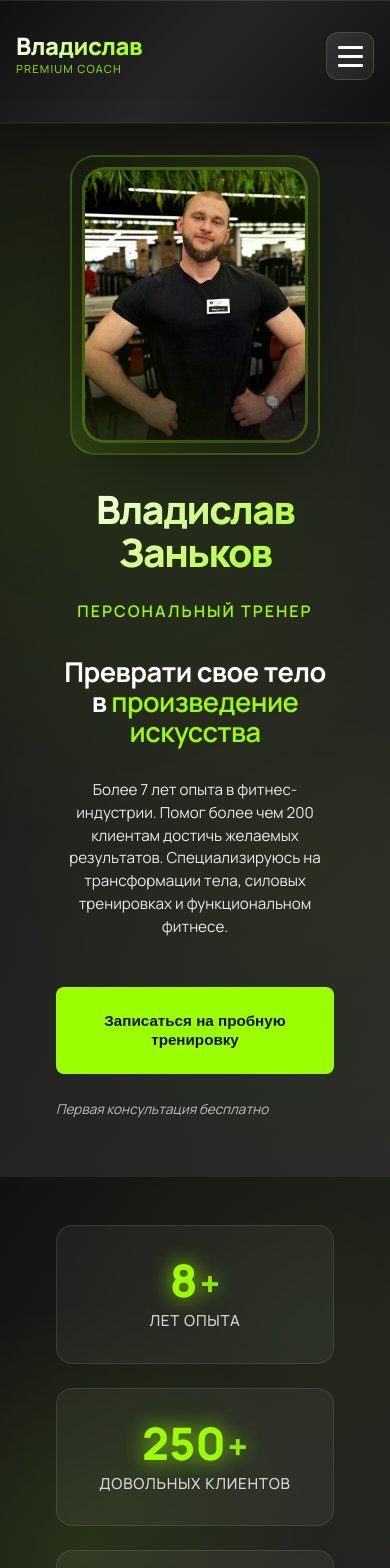
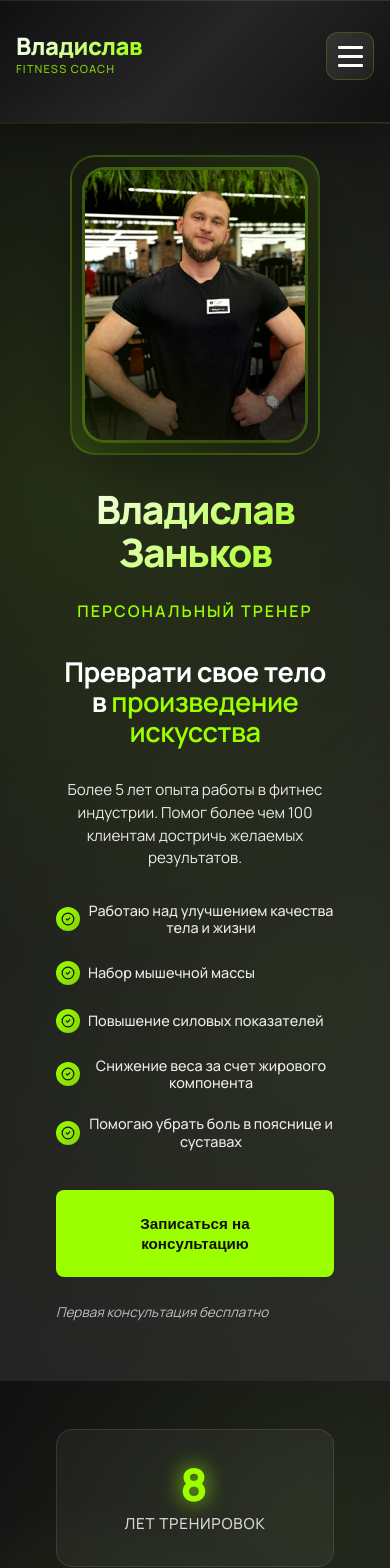
Before and after one commit to Sovyshkin/zankov-coach, a Vue app: page / in a window 390 px wide. Shown: the top 1568 px of the page. Built offline with nearby package versions, Linux system fonts and the light colour scheme.

Commit message:
fix text

```diff
--- a/index.html
+++ b/index.html
@@ -70,7 +70,6 @@
       "description": "Персональный фитнес-тренер в Самаре. Онлайн тренировки, программы питания, спортивное консультирование.",
       "url": "https://zankovcoach.ru",
       "telephone": "+7-999-123-45-67",
-      "email": "info@zankovcoach.ru",
       "address": {
         "@type": "PostalAddress",
         "addressLocality": "Самара",
@@ -103,7 +102,6 @@
       "url": "https://zankovcoach.ru",
       "image": "https://zankovcoach.ru/trainer-photo.jpg",
       "telephone": "+7-999-123-45-67",
-      "email": "info@zankovcoach.ru",
       "address": {
         "@type": "PostalAddress",
         "addressLocality": "Самара",
--- a/src/components/FAQSection.vue
+++ b/src/components/FAQSection.vue
@@ -45,9 +45,6 @@
           <button class="btn btn-primary" @click="openTelegramChat">
             Задать вопрос
           </button>
-          <a href="tel:+79991234567" class="btn btn-secondary">
-            Позвонить сейчас
-          </a>
         </div>
       </div>
     </div>
--- a/src/components/HeroSection.vue
+++ b/src/components/HeroSection.vue
@@ -34,17 +34,67 @@
                   <span class="text-accent">произведение искусства</span>
                 </h2>
                 <p class="description-text">
-                  Более 7 лет опыта в фитнес-индустрии. Помог более чем 200 клиентам
-                  достичь желаемых результатов. Специализируюсь на трансформации тела,
-                  силовых тренировках и функциональном фитнесе.
+                  Более 5 лет опыта работы в фитнес индустрии. Помог более чем 100 клиентам достричь желаемых результатов.
                 </p>
+
+                <div class="expertise-list">
+                  <div class="expertise-item">
+                    <div class="expertise-icon">
+                      <svg width="20" height="20" viewBox="0 0 24 24" fill="none">
+                        <path d="M9 12L11 14L15 10" stroke="currentColor" stroke-width="2" stroke-linecap="round" stroke-linejoin="round"/>
+                        <circle cx="12" cy="12" r="10" stroke="currentColor" stroke-width="2"/>
+                      </svg>
+                    </div>
+                    <span class="expertise-text">Работаю над улучшением качества тела и жизни</span>
+                  </div>
+
+                  <div class="expertise-item">
+                    <div class="expertise-icon">
+                      <svg width="20" height="20" viewBox="0 0 24 24" fill="none">
+                        <path d="M9 12L11 14L15 10" stroke="currentColor" stroke-width="2" stroke-linecap="round" stroke-linejoin="round"/>
+                        <circle cx="12" cy="12" r="10" stroke="currentColor" stroke-width="2"/>
+                      </svg>
+                    </div>
+                    <span class="expertise-text">Набор мышечной массы</span>
+                  </div>
+
+                  <div class="expertise-item">
+                    <div class="expertise-icon">
+                      <svg width="20" height="20" viewBox="0 0 24 24" fill="none">
+                        <path d="M9 12L11 14L15 10" stroke="currentColor" stroke-width="2" stroke-linecap="round" stroke-linejoin="round"/>
+                        <circle cx="12" cy="12" r="10" stroke="currentColor" stroke-width="2"/>
+                      </svg>
+                    </div>
+                    <span class="expertise-text">Повышение силовых показателей</span>
+                  </div>
+
+                  <div class="expertise-item">
+                    <div class="expertise-icon">
+                      <svg width="20" height="20" viewBox="0 0 24 24" fill="none">
+                        <path d="M9 12L11 14L15 10" stroke="currentColor" stroke-width="2" stroke-linecap="round" stroke-linejoin="round"/>
+                        <circle cx="12" cy="12" r="10" stroke="currentColor" stroke-width="2"/>
+                      </svg>
+                    </div>
+                    <span class="expertise-text">Снижение веса за счет жирового компонента</span>
+                  </div>
+
+                  <div class="expertise-item">
+                    <div class="expertise-icon">
+                      <svg width="20" height="20" viewBox="0 0 24 24" fill="none">
+                        <path d="M9 12L11 14L15 10" stroke="currentColor" stroke-width="2" stroke-linecap="round" stroke-linejoin="round"/>
+                        <circle cx="12" cy="12" r="10" stroke="currentColor" stroke-width="2"/>
+                      </svg>
+                    </div>
+                    <span class="expertise-text">Помогаю убрать боль в пояснице и суставах</span>
+                  </div>
+                </div>
 
               </div>
             </div>
 
             <div class="hero-cta slide-left" :class="{ visible: isVisible }">
               <button class="btn btn-primary" @click="$emit('openContactForm')">
-                Записаться на пробную тренировку
+                Записаться на консультацию
               </button>
               <p class="cta-note">Первая консультация бесплатно</p>
             </div>
@@ -220,7 +270,77 @@ const handleImageError = (event: Event) => {
   font-size: 1.1rem;
   line-height: 1.6;
   color: rgba(255, 255, 255, 0.9);
+  margin-bottom: var(--space-lg);
+}
+
+.expertise-list {
+  display: flex;
+  flex-direction: column;
+  gap: var(--space-sm);
   margin-bottom: var(--space-xl);
+}
+
+.expertise-item {
+  display: flex;
+  align-items: center;
+  gap: var(--space-sm);
+  padding: var(--space-xs) 0;
+  opacity: 0;
+  transform: translateX(-20px);
+  animation: slideInExpertise 0.6s ease-out forwards;
+}
+
+.expertise-item:nth-child(1) { animation-delay: 0.1s; }
+.expertise-item:nth-child(2) { animation-delay: 0.2s; }
+.expertise-item:nth-child(3) { animation-delay: 0.3s; }
+.expertise-item:nth-child(4) { animation-delay: 0.4s; }
+.expertise-item:nth-child(5) { animation-delay: 0.5s; }
+
+.expertise-icon {
+  display: flex;
+  align-items: center;
+  justify-content: center;
+  width: 24px;
+  height: 24px;
+  background: linear-gradient(135deg, var(--color-accent) 0%, rgba(155, 255, 0, 0.8) 100%);
+  border-radius: 50%;
+  flex-shrink: 0;
+  transition: all var(--transition-fast);
+}
+
+.expertise-icon svg {
+  width: 14px;
+  height: 14px;
+  color: var(--color-black);
+  transition: all var(--transition-fast);
+}
+
+.expertise-item:hover .expertise-icon {
+  transform: scale(1.1);
+  box-shadow: 0 4px 12px rgba(155, 255, 0, 0.3);
+}
+
+.expertise-text {
+  font-size: 0.9rem;
+  line-height: 1.3;
+  color: rgba(255, 255, 255, 0.9);
+  font-weight: var(--font-weight-medium);
+  transition: color var(--transition-fast);
+}
+
+.expertise-item:hover .expertise-text {
+  color: var(--color-white);
+}
+
+@keyframes slideInExpertise {
+  from {
+    opacity: 0;
+    transform: translateX(-20px);
+  }
+  to {
+    opacity: 1;
+    transform: translateX(0);
+  }
 }
 
 .achievements {
@@ -271,6 +391,33 @@ const handleImageError = (event: Event) => {
   color: rgba(255, 255, 255, 0.7);
   font-size: 0.9rem;
   font-style: italic;
+}
+
+/* Большие экраны - еще более компактный вид */
+@media (min-width: 1400px) {
+  .expertise-list {
+    gap: var(--space-xs);
+    margin-bottom: var(--space-lg);
+  }
+
+  .expertise-item {
+    padding: 2px 0;
+  }
+
+  .expertise-icon {
+    width: 20px;
+    height: 20px;
+  }
+
+  .expertise-icon svg {
+    width: 12px;
+    height: 12px;
+  }
+
+  .expertise-text {
+    font-size: 0.85rem;
+    line-height: 1.2;
+  }
 }
 
 /* Адаптивность */
@@ -361,7 +508,32 @@ const handleImageError = (event: Event) => {
   .description-text {
     font-size: 1rem;
     line-height: 1.6;
+    margin-bottom: var(--space-lg);
+  }
+
+  .expertise-list {
+    gap: var(--space-sm);
     margin-bottom: var(--space-xl);
+  }
+
+  .expertise-item {
+    gap: var(--space-sm);
+    padding: var(--space-xs) 0;
+  }
+
+  .expertise-icon {
+    width: 28px;
+    height: 28px;
+  }
+
+  .expertise-icon svg {
+    width: 16px;
+    height: 16px;
+  }
+
+  .expertise-text {
+    font-size: 0.95rem;
+    line-height: 1.3;
   }
 
   .btn-primary {
@@ -419,6 +591,31 @@ const handleImageError = (event: Event) => {
   .description-text {
     font-size: 0.95rem;
     line-height: 1.5;
+    margin-bottom: var(--space-md);
+  }
+
+  .expertise-list {
+    gap: var(--space-xs);
+    margin-bottom: var(--space-lg);
+  }
+
+  .expertise-item {
+    gap: var(--space-xs);
+  }
+
+  .expertise-icon {
+    width: 24px;
+    height: 24px;
+  }
+
+  .expertise-icon svg {
+    width: 14px;
+    height: 14px;
+  }
+
+  .expertise-text {
+    font-size: 0.9rem;
+    line-height: 1.2;
   }
 
   .btn-primary {
--- a/src/components/StatsSection.vue
+++ b/src/components/StatsSection.vue
@@ -30,10 +30,10 @@ interface Stat {
 }
 
 const stats: Stat[] = [
-  { number: 8, suffix: '+', label: 'лет опыта' },
-  { number: 250, suffix: '+', label: 'довольных клиентов' },
-  { number: 95, suffix: '%', label: 'клиентов достигают цели' },
-  { number: 15, suffix: '+', label: 'кг средняя потеря веса' }
+  { number: 8, suffix: '', label: 'лет тренировок' },
+  { number: 5, suffix: '', label: 'лет опыта работы' },
+  { number: 200, suffix: '+', label: 'довольных клиентов' },
+  { number: 10, suffix: '+', label: 'кг средняя потеря веса' }
 ];
 
 const visibleStats = ref(Array(stats.length).fill(false));
--- a/src/components/WhyMeSection.vue
+++ b/src/components/WhyMeSection.vue
@@ -96,36 +96,34 @@ const advantages: Advantage[] = [
     title: 'Индивидуальность',
     description: 'Каждая программа создается персонально под ваши цели, физические возможности и ограничения.',
     features: [
-      'Анализ состава тела',
-      'Учет травм и особенностей',
-      'Корректировка под результат',
-      'Прогрессивная нагрузка'
+      'Анализ тела на основе фото-отчетов и замеров.',
+      'Учет травм и особенностей организма',
+      'Составление удобного рациона под вашу продуктовую корзину',
     ]
   },
-  {
-    icon: `<svg viewBox="0 0 24 24" fill="none" xmlns="http://www.w3.org/2000/svg">
-             <path d="M21 15C21 15.5304 20.7893 16.0391 20.4142 16.4142C20.0391 16.7893 19.5304 17 19 17H7L3 21V5C3 4.46957 3.21071 3.96086 3.58579 3.58579C3.96086 3.21071 4.46957 3 5 3H19C19.5304 3 20.0391 3.21071 20.4142 3.58579C20.7893 3.96086 21 4.46957 21 5V15Z" stroke="currentColor" stroke-width="2" stroke-linecap="round" stroke-linejoin="round"/>
-           </svg>`,
-    title: 'Поддержка 24/7',
-    description: 'Я всегда на связи, чтобы ответить на вопросы, мотивировать и корректировать программу.',
-    features: [
-      'Личный чат в мессенджере',
-      'Ответ в течение 2 часов',
-      'Видео-разборы техники',
-      'Еженедельные созвоны'
-    ]
-  },
+  // {
+  //   icon: `<svg viewBox="0 0 24 24" fill="none" xmlns="http://www.w3.org/2000/svg">
+  //            <path d="M21 15C21 15.5304 20.7893 16.0391 20.4142 16.4142C20.0391 16.7893 19.5304 17 19 17H7L3 21V5C3 4.46957 3.21071 3.96086 3.58579 3.58579C3.96086 3.21071 4.46957 3 5 3H19C19.5304 3 20.0391 3.21071 20.4142 3.58579C20.7893 3.96086 21 4.46957 21 5V15Z" stroke="currentColor" stroke-width="2" stroke-linecap="round" stroke-linejoin="round"/>
+  //          </svg>`,
+  //   title: 'Поддержка 24/7',
+  //   description: 'Я всегда на связи, чтобы ответить на вопросы, мотивировать и корректировать программу.',
+  //   features: [
+  //     'Личный чат в мессенджере',
+  //     'Ответ в течение 2 часов',
+  //     'Видео-разборы техники',
+  //     'Еженедельные созвоны'
+  //   ]
+  // },
   {
     icon: `<svg viewBox="0 0 24 24" fill="none" xmlns="http://www.w3.org/2000/svg">
              <path d="M13 2L3 14H12L11 22L21 10H12L13 2Z" stroke="currentColor" stroke-width="2" stroke-linecap="round" stroke-linejoin="round"/>
            </svg>`,
-    title: 'Результат без компромиссов',
+    title: 'Работа на результат',
     description: 'Я не буду вас жалеть. Работаем до достижения цели, используя проверенные методики.',
     features: [
-      'Научный подход к тренировкам',
-      'Прогрессивная периодизация',
-      'Контроль каждого движения',
-      'Измеримые показатели'
+      'Составление программ с учетом биомеханических углов и эффективных упражнений',
+      'Использование периодизации нагрузки в циклах',
+      'Корректировка техники упражнений',
     ]
   }
 ];
@@ -316,11 +314,12 @@ onMounted(() => {
   content: '✓';
   position: absolute;
   left: 0;
-  top: 0;
+  top: 50%;
+  transform: translateY(-50%);
   color: var(--color-accent);
   font-weight: bold;
   font-size: 1.1rem;
-  line-height: 1.5;
+  line-height: 1;
   flex-shrink: 0;
 }
 
@@ -566,7 +565,8 @@ onMounted(() => {
   .advantage-features li::before {
     position: absolute;
     left: 0;
-    top: 0.1rem;
+    top: 50%;
+    transform: translateY(-50%);
     font-size: 1rem;
     line-height: 1;
   }
@@ -676,7 +676,8 @@ onMounted(() => {
   .advantage-features li::before {
     position: absolute;
     left: 0;
-    top: 0.05rem;
+    top: 50%;
+    transform: translateY(-50%);
     font-size: 0.9rem;
     line-height: 1;
   }
--- a/src/views/LandingPage.vue
+++ b/src/views/LandingPage.vue
@@ -7,7 +7,7 @@
           <div class="nav-brand">
             <a href="#hero" @click="scrollTo('hero')" class="brand-link">
               <span class="brand-text">Владислав</span>
-              <span class="brand-subtitle">Premium Coach</span>
+              <span class="brand-subtitle">FITNESS COACH</span>
             </a>
           </div>
           <div class="nav-links" :class="{ 'nav-open': isMobileMenuOpen }">
@@ -35,7 +35,7 @@
         <div class="mobile-menu-header">
           <div class="mobile-brand">
             <span class="mobile-brand-text">Владислав</span>
-            <span class="mobile-brand-subtitle">Premium Coach</span>
+            <span class="mobile-brand-subtitle">FITNESS COACH</span>
           </div>
           <button class="mobile-menu-close" @click="isMobileMenuOpen = false">
             <span class="close-line"></span>
@@ -70,16 +70,12 @@
           <div class="mobile-menu-footer">
             <div class="mobile-contact">
               <div class="contact-item">
-                <span class="contact-label">Email</span>
-                <a href="mailto:info@zankovcoach.ru">info@zankovcoach.ru</a>
-              </div>
-              <div class="contact-item">
                 <span class="contact-label">Телефон</span>
                 <a href="tel:+79022361129">+7 (902) 236-11-29</a>
               </div>
               <div class="contact-item">
                 <span class="contact-label">Адрес</span>
-                <span>Московское ш., 17, Самара<br>БЦ Вертикаль, этаж 3</span>
+                <span style="color: white; text-align: center;">Московское ш., 17, Самара<br>БЦ Вертикаль, этаж 3</span>
               </div>
             </div>
             <div class="mobile-social">
@@ -91,11 +87,11 @@
               </svg>
               <span>@zankov_coach</span>
             </a>
-            <a href="https://t.me/Vladislav_Zankov" target="_blank" rel="noopener noreferrer" class="mobile-social-link">
+            <a href="https://t.me/zankov_coach" target="_blank" rel="noopener noreferrer" class="mobile-social-link">
               <svg width="20" height="20" viewBox="0 0 24 24" fill="none">
                 <path d="M21 5L2 12.5l7 1M21 5l-2.5 15L9.5 13.5M21 5L9.5 13.5m0 0V19l3-3" stroke="currentColor" stroke-width="2" stroke-linecap="round" stroke-linejoin="round"/>
               </svg>
-              <span>@Vladislav_Zankov</span>
+              <span>@zankov_coach</span>
             </a>
           </div>
           </div> <!-- Закрываем mobile-menu-body -->
@@ -162,8 +158,7 @@
               основываясь на ваших целях, возможностях и ограничениях.
             </p>
             <p>
-              За 7 лет работы я помог более чем 200 клиентам достичь своих целей.
-              Если вы ищете легких путей — вам не ко мне. Если готовы работать — добро пожаловать.
+              За 5 лет работы я помог более чем 200 клиентам. Если вы готовы прикладывать максимум усилий для достижения своей цели - добро пожаловать ко мне.
             </p>
             <div class="philosophy-principles">
               <div class="principle">
@@ -259,10 +254,10 @@
           <div class="footer-brand">
             <div class="brand-logo">
               <h3>Владислав Заньков</h3>
-              <span class="brand-tagline">Elite Personal Training</span>
+              <span class="brand-tagline">FITNESS COACH</span>
             </div>
             <p class="brand-description">
-              Трансформируя тела и жизни с 2016 года.
+              Трансформирую тела и жизни с 2020 года.
               Более 500 успешных клиентов доверили мне свои цели.
             </p>
             <div class="certifications">
@@ -286,9 +281,6 @@
           <div class="footer-contact">
             <h4>Контакты</h4>
             <div class="contact-info">
-              <div class="contact-item">
-                <a href="mailto:info@zankovcoach.ru">info@zankovcoach.ru</a>
-              </div>
               <div class="contact-item">
                 <a href="tel:+79022361129">+7 (902) 236-11-29</a>
               </div>
@@ -311,13 +303,13 @@
                 </span>
                 <span class="social-text">@zankov_coach</span>
               </a>
-              <a href="https://t.me/Vladislav_Zankov" target="_blank" rel="noopener noreferrer" class="social-link telegram">
+              <a href="https://t.me/zankov_coach" target="_blank" rel="noopener noreferrer" class="social-link telegram">
                 <span class="social-icon">
                   <svg width="24" height="24" viewBox="0 0 24 24" fill="none">
                     <path d="M21 5L2 12.5l7 1M21 5l-2.5 15L9.5 13.5M21 5L9.5 13.5m0 0V19l3-3" stroke="currentColor" stroke-width="2" stroke-linecap="round" stroke-linejoin="round"/>
                   </svg>
                 </span>
-                <span class="social-text">@Vladislav_Zankov</span>
+                <span class="social-text">@zankov_coach</span>
               </a>
             </div>
             <div class="footer-cta">
@@ -336,7 +328,7 @@
             <p>&copy; 2025 Владислав Заньков. Все права защищены.</p>
           </div>
           <div class="footer-badge">
-            <span class="premium-badge">Premium Coaching Since 2016</span>
+            <span class="premium-badge">FITNESS COACH Since 2020</span>
           </div>
         </div>
       </div>
```
